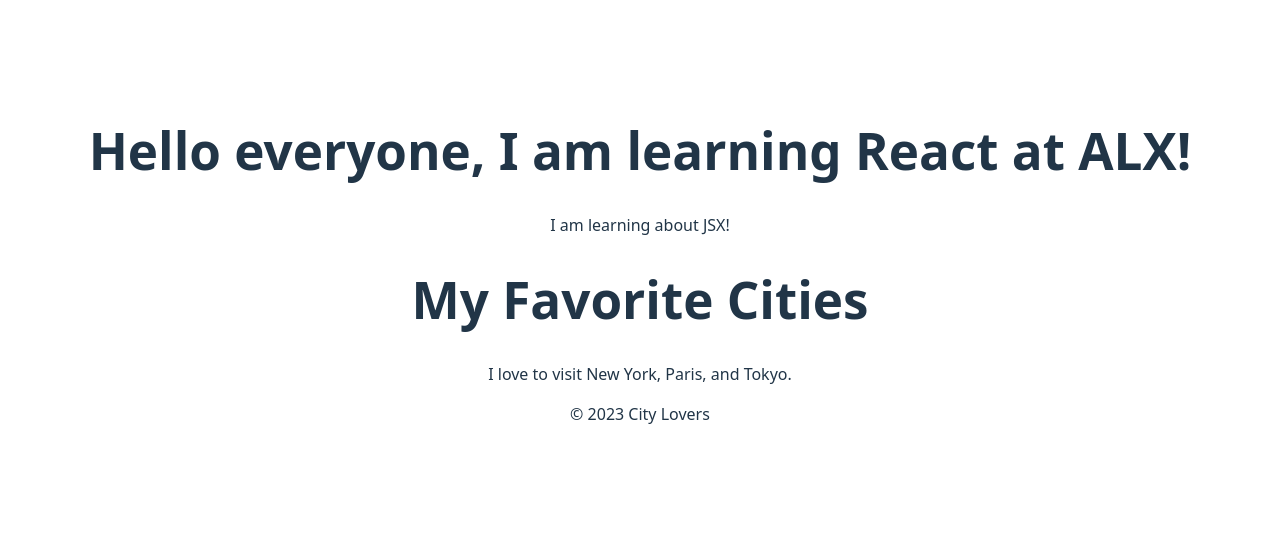
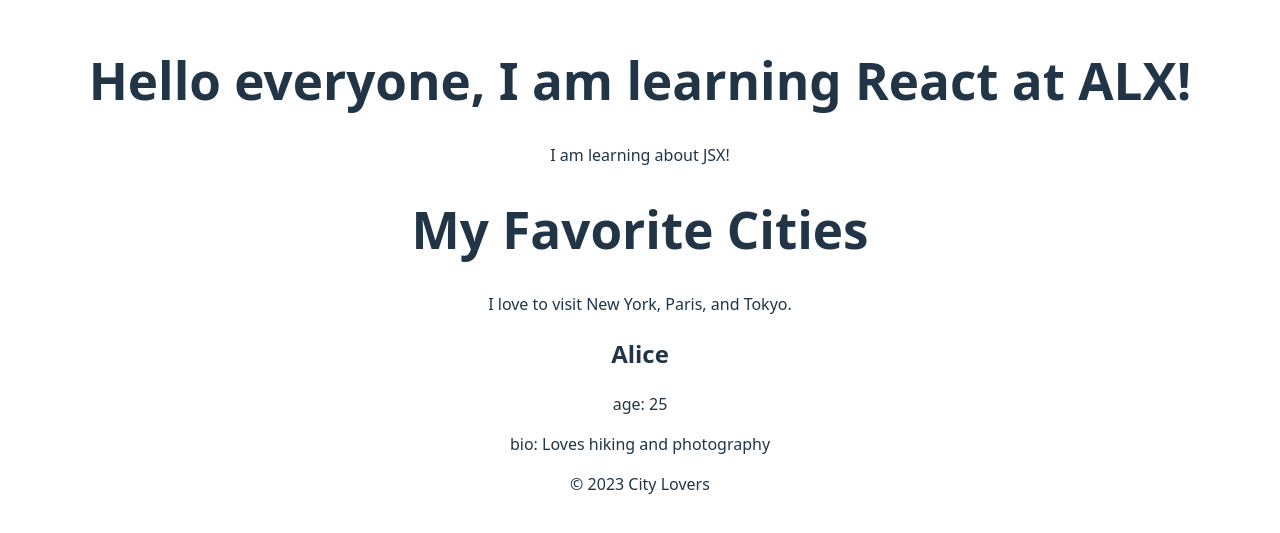
Before and after one commit to EmmanuelCrafts/alx-fe-reactjs, a React (Vite) app in the folder alx-react-app/: page / in a window 1280 px wide. Shown: the part 135-668 px from the top of the page. Built offline with nearby package versions, Linux system fonts and the light colour scheme.

Commit message:
Add user profile component and return it in app component

```diff
--- a/alx-react-app/src/App.jsx
+++ b/alx-react-app/src/App.jsx
@@ -6,6 +6,7 @@
 import reactLogo from './assets/react.svg'
 import viteLogo from '/vite.svg'
 import './App.css'
+import UserProfile from './components/UserProfile';
 
 function App() {
   return (
@@ -13,6 +14,7 @@
         <WelcomeMessage />
         <Header />
         <MainContent />
+        <UserProfile name="Alice" age="25" bio="Loves hiking and photography"/>
         <Footer />
       </div>
   )
--- /dev/null
+++ b/alx-react-app/src/components/UserProfile.jsx
@@ -0,0 +1,9 @@
+export default function UserProfile(props){
+    return (
+        <div>
+            <h2>{props.name}</h2>
+            <p>age: {props.age}</p>
+            <p>bio: {props.bio}</p>
+        </div>
+    );
+}
```
